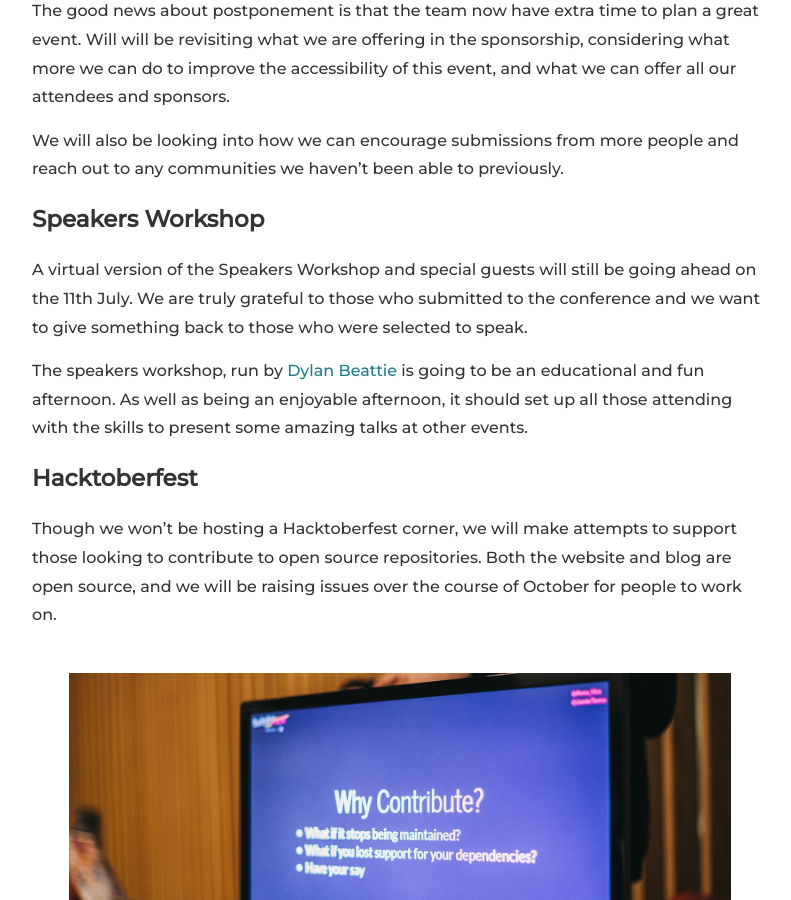
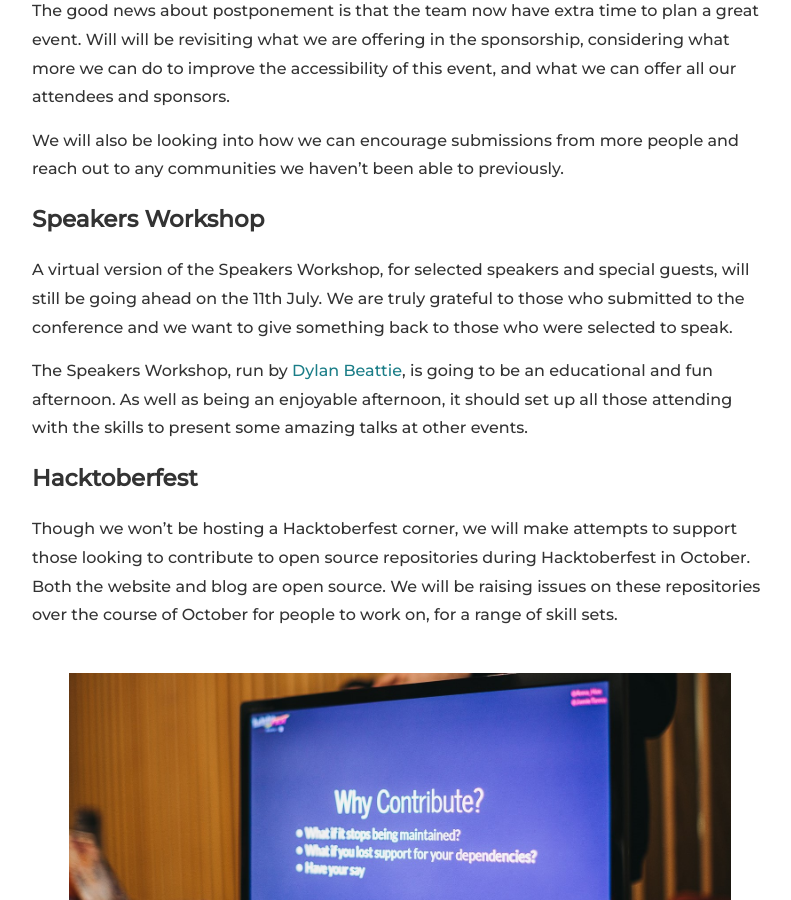
Before and after one commit to DDDEastMidlandsLimited/dddem-blog, a Jekyll site: the page built from _posts/2020-06-21-covid-decision.md, in a window 1280 px wide and 900 px high, scrolled down 4019 px. Shown: the whole window, without its empty margins (240-1031 px from the left). Built offline with Jekyll 4.4.1, drawn with Linux system fonts in a browser that asks for light colours; nearby versions of some CDN libraries.

Commit message:
gramatical corrections

```diff
--- a/_posts/2020-06-21-covid-decision.md
+++ b/_posts/2020-06-21-covid-decision.md
@@ -90,13 +90,13 @@ We will also be looking into how we can encourage submissions from more people a
 
 ### Speakers Workshop
 
-A virtual version of the Speakers Workshop and special guests will still be going ahead on the 11th July. We are truly grateful to those who submitted to the conference and we want to give something back to those who were selected to speak.
+A virtual version of the Speakers Workshop, for selected speakers and special guests, will still be going ahead on the 11th July. We are truly grateful to those who submitted to the conference and we want to give something back to those who were selected to speak.
 
-The speakers workshop, run by <a href="https://dylanbeattie.net/" target="_blank">Dylan Beattie</a> is going to be an educational and fun afternoon. As well as being an enjoyable afternoon, it should set up all those attending with the skills to present some amazing talks at other events.
+The Speakers Workshop, run by <a href="https://dylanbeattie.net/" target="_blank">Dylan Beattie</a>, is going to be an educational and fun afternoon. As well as being an enjoyable afternoon, it should set up all those attending with the skills to present some amazing talks at other events.
 
 ### Hacktoberfest
 
-Though we won't be hosting a Hacktoberfest corner, we will make attempts to support those looking to contribute to open source repositories. Both the website and blog are open source, and we will be raising issues over the course of October for people to work on.
+Though we won't be hosting a Hacktoberfest corner, we will make attempts to support those looking to contribute to open source repositories during Hacktoberfest in October. Both the website and blog are open source. We will be raising issues on these repositories over the course of October for people to work on, for a range of skill sets.
 
 <br/>
 <img src="/assets/img/2020-06-21/contribute.jpg" alt="Why Contribute On A Screen" width="100%"/>
```
